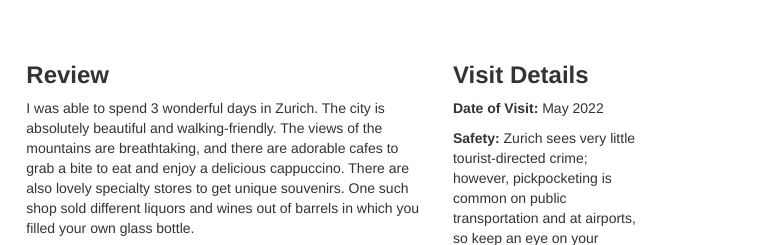
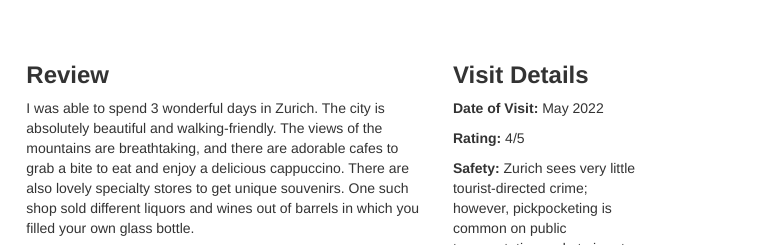
Before and after one commit to sumaiya-1/CFGproject, a plain HTML site: page index2.html in a window 1280 px wide. Shown: the part 243-488 px from the top of the page, 522-1280 px from the left. Drawn offline with nearby package versions, Linux system fonts and the light colour scheme; files whose address does not match are found by name; a web font is replaced by a local one.

Commit message:
added rating section

```diff
--- a/index2.html
+++ b/index2.html
@@ -80,10 +80,13 @@
   </header>
 
   <main>
+
     <div class="container-fluid">
       <div class="headerfont">
         <h1>Zurich</h1>
+
       </div>
+
       <div class="centre">
         <h5><em>Many museums and art galleries can be found in the city, including the Swiss National Museum and Kunsthaus. Schauspielhaus Zürich is considered to be one of the most important theatres in the German-speaking world.
           </em> </h5>
@@ -94,6 +97,7 @@
         <div class="col-sm-5"><img src="Images\zurich-city.png" alt="Zurich" style="width:100%;"></div>
         <div class="col-sm-4">
           <h3> <strong> Review </strong></h3>
+
           <p> I was able to spend 3 wonderful days in Zurich. The city is absolutely beautiful and walking-friendly. The
             views of the mountains are breathtaking, and there are adorable cafes to grab a bite to eat and enjoy a
             delicious cappuccino. There are also lovely specialty stores to get unique souvenirs. One such shop sold
@@ -107,14 +111,21 @@
             I would have like to have stayed longer in Zurich to do some more shopping. I was lucky to find nice
             clothing stores and pick out a few items. The fashion there is good and not too different than what you find
             in the States.
+
+
           </p>
         </div>
         <div class="col-sm-2">
           <h3> <strong> Visit Details </strong></h3>
           <p><strong> Date of Visit: </strong> May 2022</p>
+          <p><strong> Rating: </strong> 4/5 </p>
+
+          </p>
           <p><strong> Safety: </strong> Zurich sees very little tourist-directed crime; however, pickpocketing is common
             on public transportation and at airports, so keep an eye on your belongings at all times.
           <p> <strong> Cost: </strong> ££££</p>
+
+          </div>
         </div>
       </div>
     </div>
```
Also changed, not shown: index3.html (+1 -0 lines).
